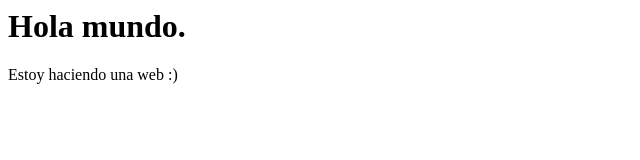
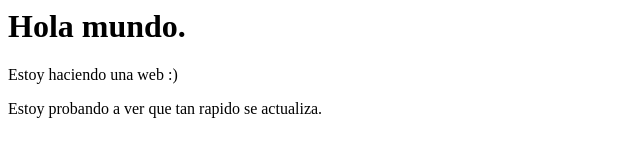
Before and after one commit to zaxus92/MyGitWeb, a plain HTML site: page index.html in a window 1280 px wide. Shown: the whole page, without its empty margins (0-640 px from the left). Drawn offline with Linux system fonts and the light colour scheme.

Commit message:
Probando velocidad

```diff
--- a/index.html
+++ b/index.html
@@ -6,4 +6,7 @@
 
     <p>Estoy haciendo una web :)</p>
 
+
+    <p>Estoy probando a ver que tan rapido se actualiza.</p>
+
 </body>
```
